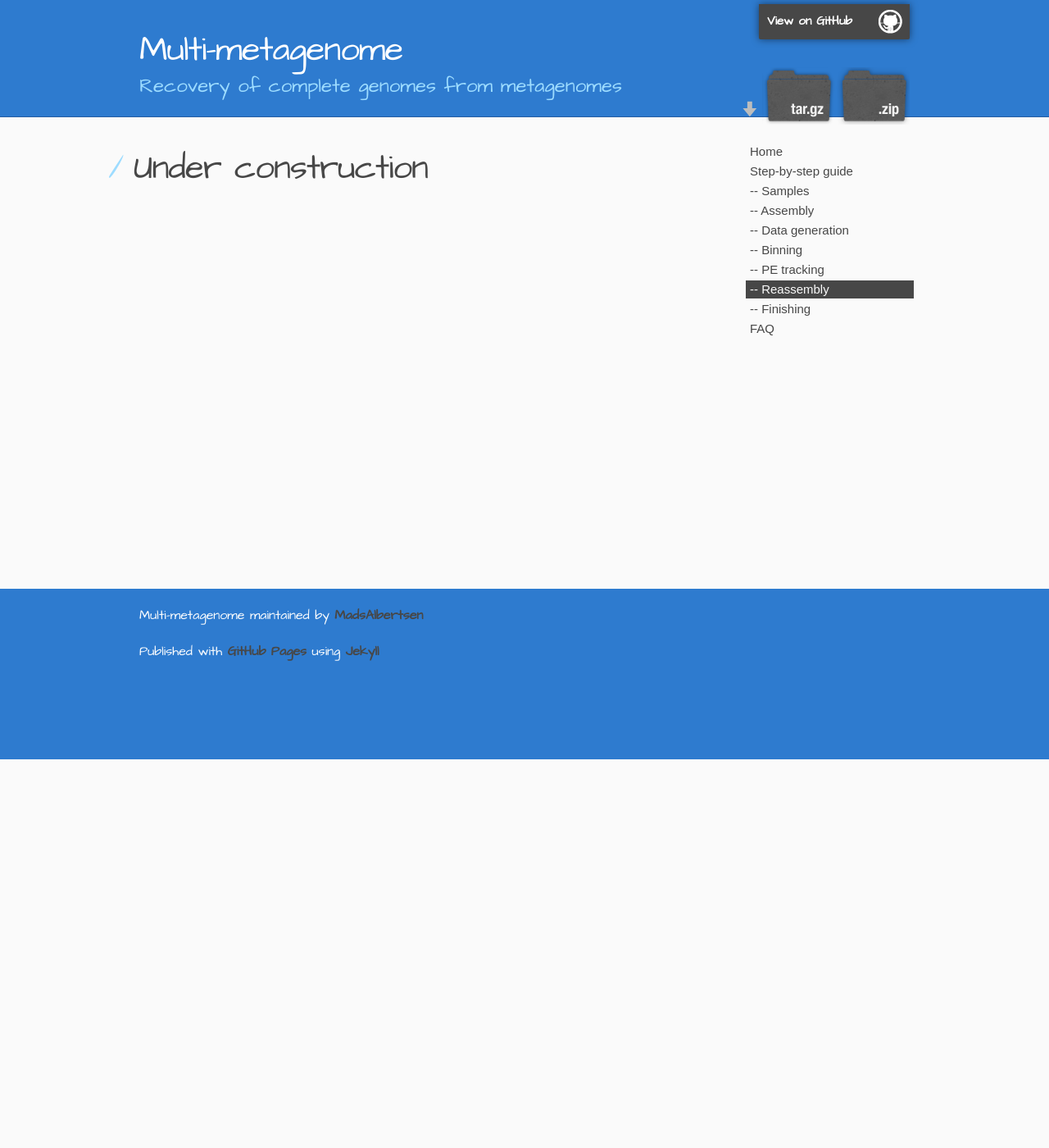
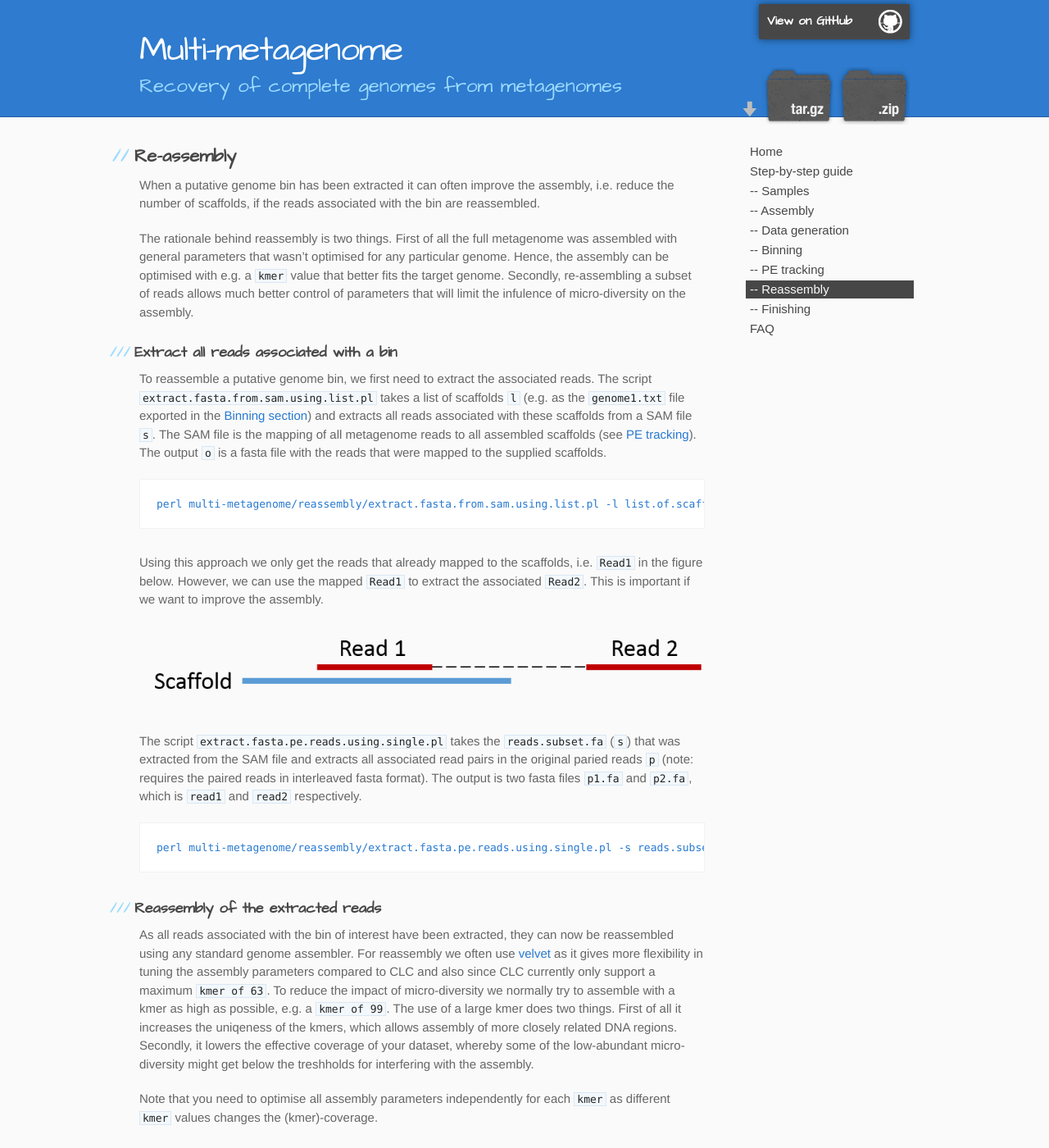
Before and after one commit to MadsAlbertsen/multi-metagenome, a Jekyll site: the page built from docs/step11.md, in a window 1280 px wide and 1400 px high. Shown: the whole window at 82% size. Built offline with Jekyll 4.4.1, drawn with Linux system fonts in a browser that asks for light colours; some of the changed text lies outside the part shown.

Commit message:
Added reassembly part

```diff
--- a/docs/step11.md
+++ b/docs/step11.md
@@ -2,4 +2,37 @@
 layout: default
 title: Reassembly
 ---
-#Under construction
+##Re-assembly
+When a putative genome bin has been extracted it can often improve the assembly, i.e. reduce the number of scaffolds, if the reads associated with the bin are reassembled.
+
+The rationale behind reassembly is two things. First of all the full metagenome was assembled with general parameters that wasn't optimised for any particular genome. Hence, the assembly can be optimised with e.g. a `kmer` value that better fits the target genome. Secondly, re-assembling a subset of reads allows much better control of parameters that will limit the infulence of micro-diversity on the assembly.
+
+###Extract all reads associated with a bin
+To reassemble a putative genome bin, we first need to extract the associated reads. The script `extract.fasta.from.sam.using.list.pl` takes a list of scaffolds `l` (e.g. as the `genome1.txt` file exported in the [Binning section](step9.html)) and extracts all reads associated with these scaffolds from a SAM file `s`. The SAM file is the mapping of all metagenome reads to all assembled scaffolds (see [PE tracking](step9.html)). The output `o` is a fasta file with the reads that were mapped to the supplied scaffolds.
+
+{% highlight text%}
+perl multi-metagenome/reassembly/extract.fasta.from.sam.using.list.pl -l list.of.scaffolds.txt -s mapping.sam -o reads.subset.fa
+{% endhighlight %}
+
+Using this approach we only get the reads that already mapped to the scaffolds, i.e. `Read1` in the figure below. However, we can use the mapped `Read1` to extract the associated `Read2`. This is important if we want to improve the assembly.
+
+![Extract PE](figure/PEextract.png)
+
+The script `extract.fasta.pe.reads.using.single.pl` takes the `reads.subset.fa` (`s`) that was extracted from the SAM file and extracts all associated read pairs in the original paried reads `p` (note: requires the paired reads in interleaved fasta format). The output is two fasta files `p1.fa` and `p2.fa`, which is `read1` and `read2` respectively.
+
+{% highlight text%}
+perl multi-metagenome/reassembly/extract.fasta.pe.reads.using.single.pl -s reads.subset.fa -p all.paired.reads.fa
+{% endhighlight %}
+
+###Reassembly of the extracted reads
+As all reads associated with the bin of interest have been extracted, they can now be reassembled using any standard genome assembler. For reassembly we often use [velvet](http://www.ebi.ac.uk/~zerbino/velvet/) as it gives more flexibility in tuning the assembly parameters compared to CLC and also since CLC currently only support a maximum `kmer of 63`. To reduce the impact of micro-diversity we normally try to assemble with a kmer as high as possible, e.g. a `kmer of 99`. The use of a large kmer does two things. First of all it increases the uniqeness of the kmers, which allows assembly of more closely related DNA regions. Secondly, it lowers the effective coverage of your dataset, whereby some of the low-abundant micro-diversity might get below the treshholds for interfering with the assembly.
+
+Note that you need to optimise all assembly parameters independently for each `kmer` as different `kmer` values changes the (kmer)-coverage.
+
+##Automatic gap closing
+Many assemblers leave gaps (N's) in the scaffolds as they do not use a post-assembly gap filling module. We have recently started using the small tool [GapFiller](http://genomebiology.com/2012/13/6/R56), which seem to work nicely.
+
+##Other assembly tweaks
+If your target genome is in high coverage and have low abundant micro-diversity that interfers with the assembly. An easy improvement is simply to use less data. Removing reads below X abundance can also be done using the [khmer](https://khmer.readthedocs.org/en/latest/#) software.
+
+[Finishing](step11.html))
```
Also changed, not shown: docs/figure/PEextract.png (added), 10 other files.
